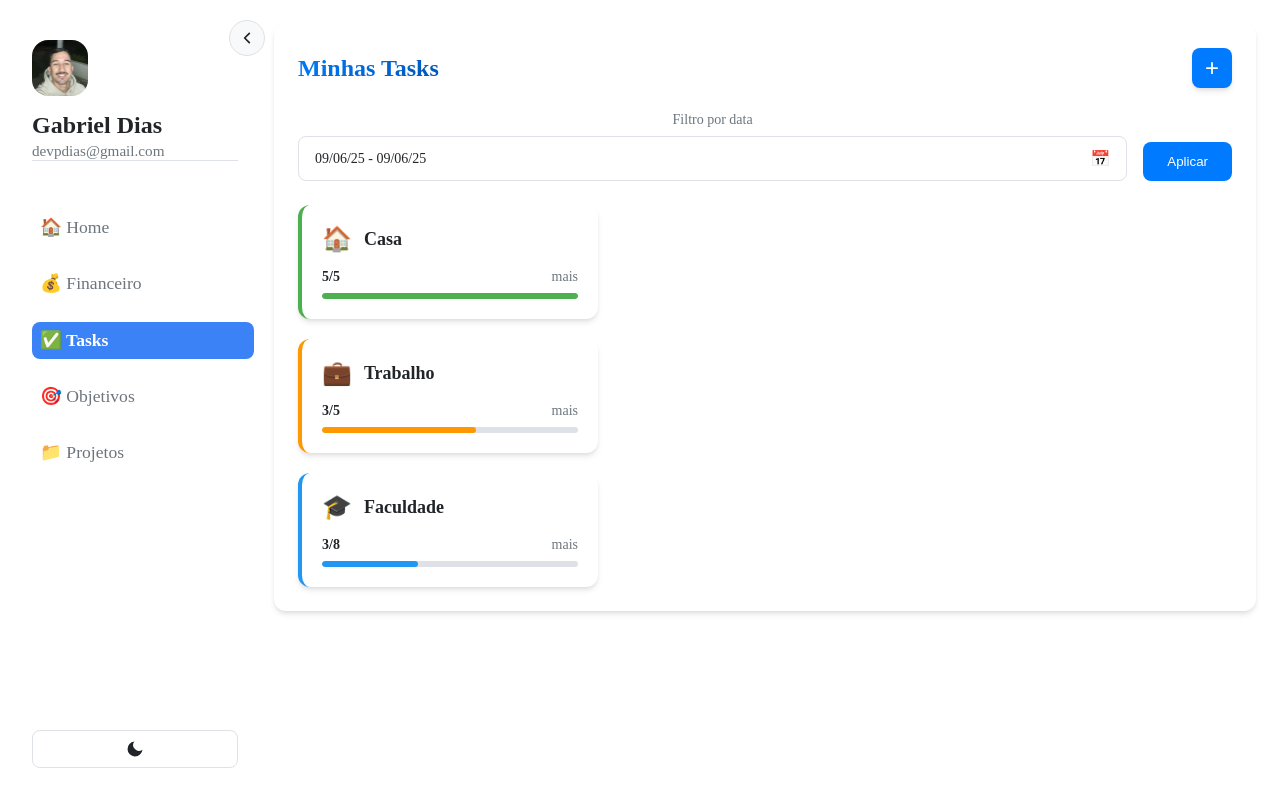
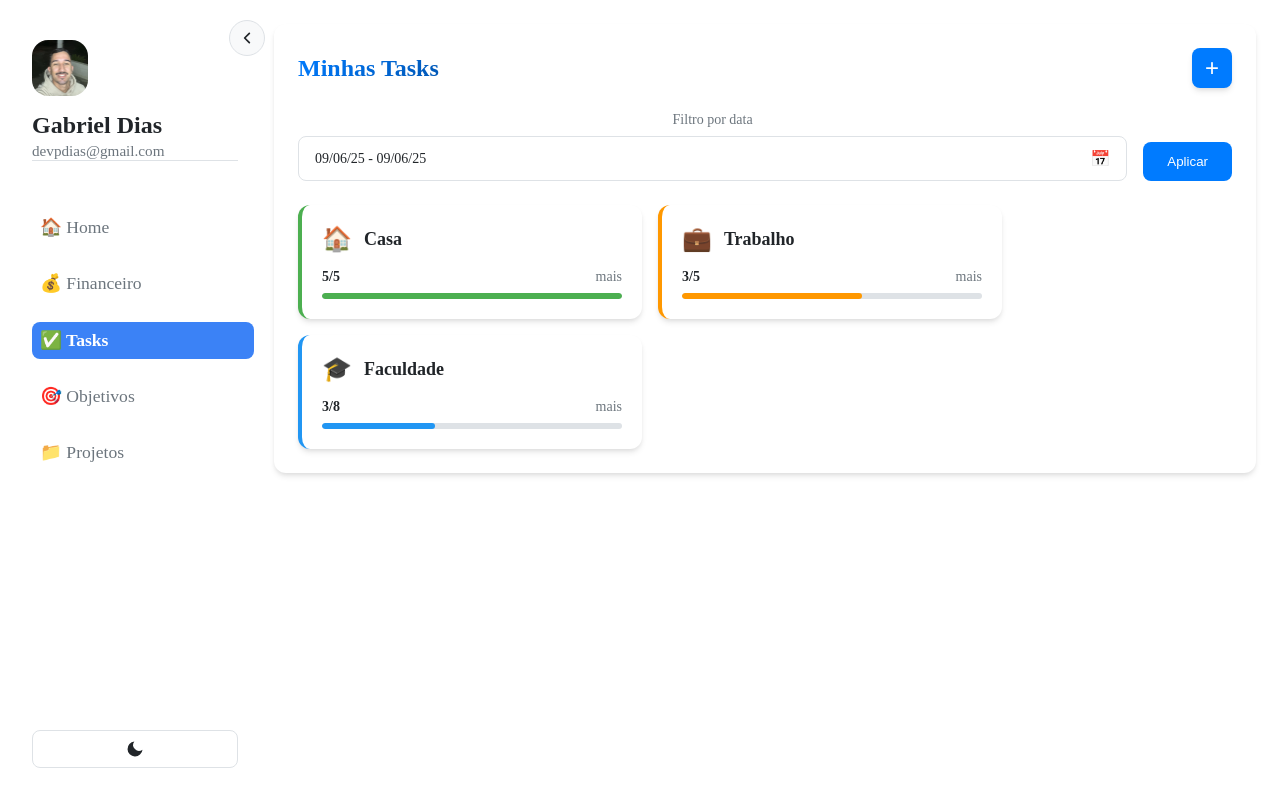
Before and after one commit to DiiasDev/dashboardRotina, a React (Create React App) app: page /Tasks in a window 1280 px wide. Built offline with nearby package versions, Linux system fonts and the light colour scheme; the HTML template or start-up script is replaced by a standard one.

Commit message:
Começo de adição de cabeçalho da página de tasks

```diff
--- a/src/Components/TasksComponent/styles.module.css
+++ b/src/Components/TasksComponent/styles.module.css
@@ -5,6 +5,8 @@
 }
 
 .cardTask {
+  width: 300px;
+  flex-shrink: 0;
   background: var(--color-surface);
   border-radius: 12px;
   padding: 20px;
@@ -77,6 +79,14 @@
   transition: width 0.3s ease;
 }
 
+.cardsRow {
+  display: flex;
+  flex-direction: row;
+  flex-wrap: wrap;
+  gap: 16px;
+  justify-content: flex-start;
+}
+
 @media (max-width: 768px) {
   .container {
     grid-template-columns: 1fr;
--- a/src/Components/TasksComponent/tasksComponent.tsx
+++ b/src/Components/TasksComponent/tasksComponent.tsx
@@ -30,7 +30,7 @@ export default function TasksComponent() {
     ]
 
     return (
-        <div className={styles.container}>
+        <div className={`${styles.container} ${styles.cardsRow}`}>
             {cards.map((card, index) => (
                 <div
                     className={styles.cardTask}
```
